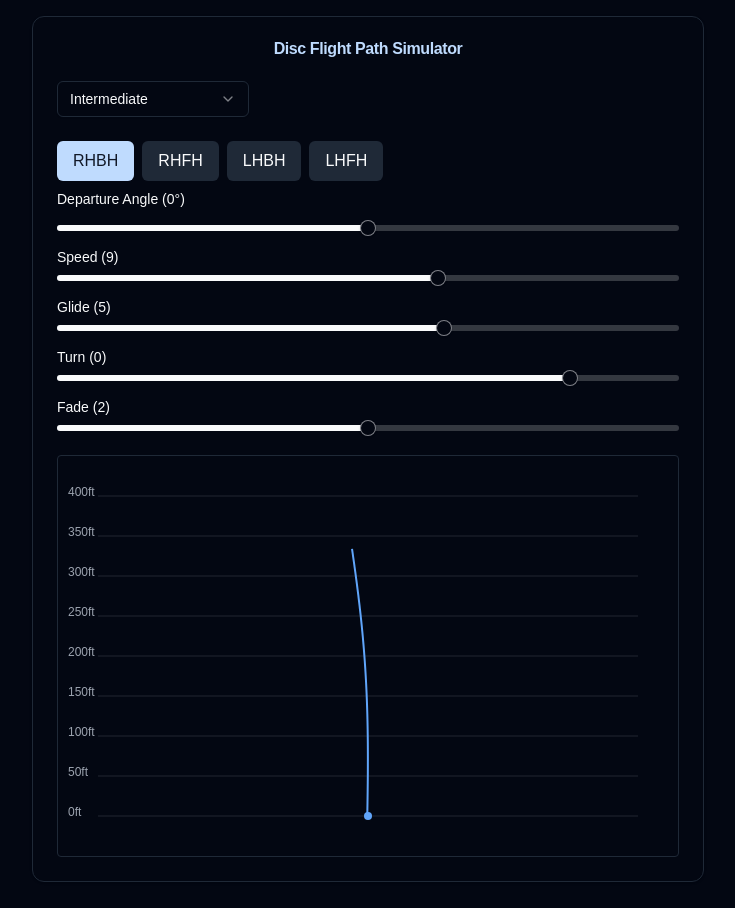
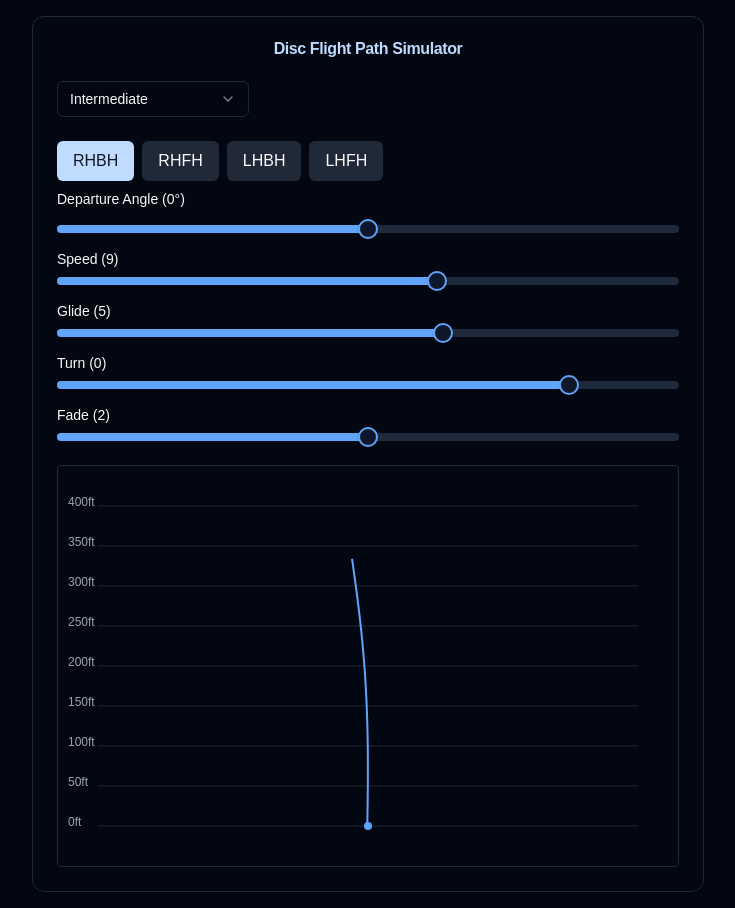
Before and after one commit to Mlabarbara/dg-simulator, a Next.js app: page / in a window 1280 px wide. Shown: the whole page, without its empty margins (272-1007 px from the left). Built offline with nearby package versions, Linux system fonts and the light colour scheme.

Commit message:
bring in the colors

```diff
--- a/src/components/ui/slider.tsx
+++ b/src/components/ui/slider.tsx
@@ -17,10 +17,10 @@ const Slider = React.forwardRef<
     )}
     {...props}
   >
-    <SliderPrimitive.Track className="relative h-1.5 w-full grow overflow-hidden rounded-full bg-primary/20">
-      <SliderPrimitive.Range className="absolute h-full bg-primary" />
+    <SliderPrimitive.Track className="relative h-2 w-full grow overflow-hidden rounded-full bg-slate-800">
+      <SliderPrimitive.Range className="absolute h-full bg-blue-400" />
     </SliderPrimitive.Track>
-    <SliderPrimitive.Thumb className="block h-4 w-4 rounded-full border border-primary/50 bg-background shadow transition-colors focus-visible:outline-none focus-visible:ring-1 focus-visible:ring-ring disabled:pointer-events-none disabled:opacity-50" />
+    <SliderPrimitive.Thumb className="block h-5 w-5 rounded-full border-2 border-blue-400 bg-slate-900 shadow transition-colors focus-visible:outline-none focus-visible:ring-1 focus-visible:ring-ring disabled:pointer-events-none disabled:opacity-50" />
   </SliderPrimitive.Root>
 ))
 Slider.displayName = SliderPrimitive.Root.displayName
```
